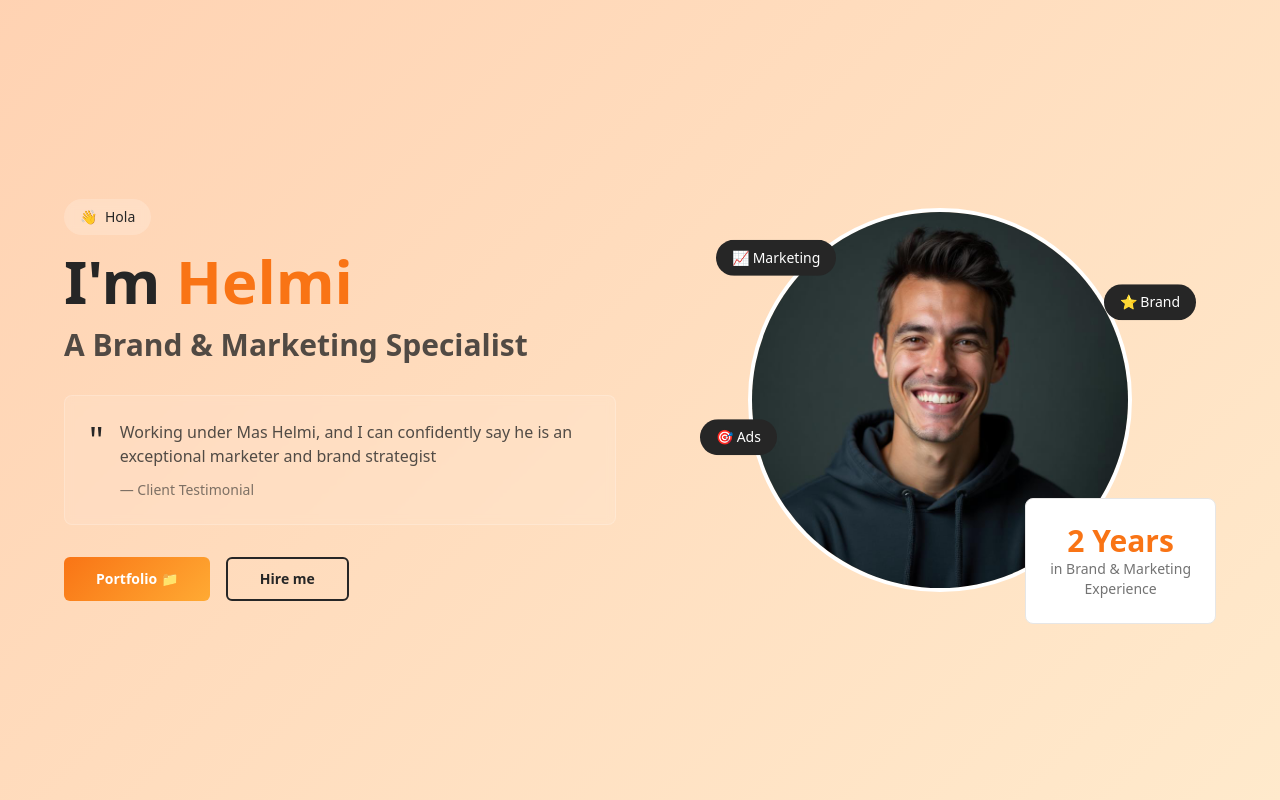
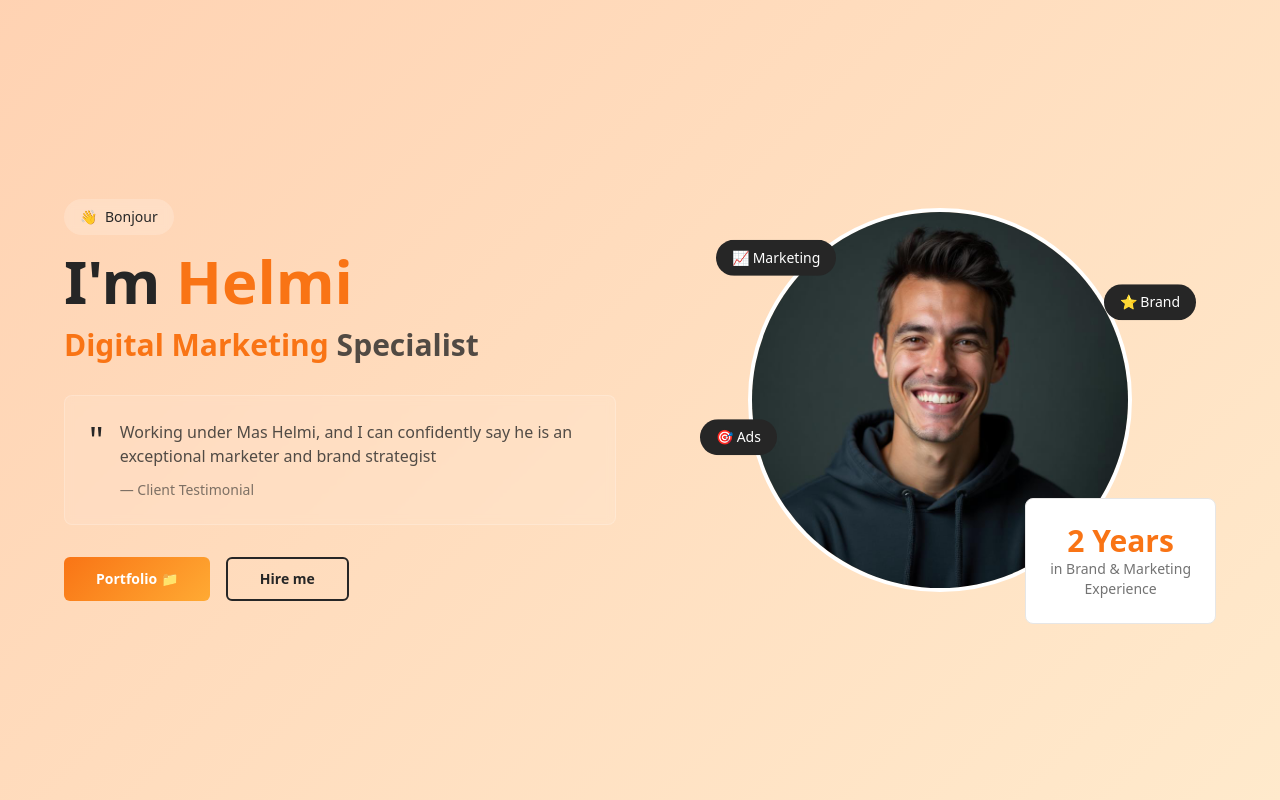
Before and after one commit to parth8347384798-svg/lead-shine-portfolio, a React (Vite) app: page / in a window 1280 px wide. Shown: the top 800 px of the page. Built offline with nearby package versions, Linux system fonts and the light colour scheme.

Commit message:
Update hero section animations
Add animation to hero section elements. Change "02 per second" to a different language. Add animation to "A Brand & Marketing Specialist" and automatically change "SEO Digital Marketing" to "A Brand & Marketing".

```diff
--- /dev/null
+++ b/src/components/AnimatedText.tsx
@@ -0,0 +1,32 @@
+import { useState, useEffect } from "react";
+
+interface AnimatedTextProps {
+  texts: string[];
+  interval?: number;
+  className?: string;
+}
+
+export const AnimatedText = ({ texts, interval = 2000, className = "" }: AnimatedTextProps) => {
+  const [currentIndex, setCurrentIndex] = useState(0);
+  const [isVisible, setIsVisible] = useState(true);
+
+  useEffect(() => {
+    const timer = setInterval(() => {
+      setIsVisible(false);
+      setTimeout(() => {
+        setCurrentIndex((prevIndex) => (prevIndex + 1) % texts.length);
+        setIsVisible(true);
+      }, 200);
+    }, interval);
+
+    return () => clearInterval(timer);
+  }, [texts.length, interval]);
+
+  return (
+    <span
+      className={`transition-all duration-200 ${isVisible ? 'opacity-100 scale-100' : 'opacity-0 scale-95'} ${className}`}
+    >
+      {texts[currentIndex]}
+    </span>
+  );
+};
--- a/src/components/HeroSection.tsx
+++ b/src/components/HeroSection.tsx
@@ -1,8 +1,12 @@
 import { Button } from "@/components/ui/button";
 import { FloatingBadge } from "./FloatingBadge";
+import { AnimatedText } from "./AnimatedText";
 import heroPortrait from "@/assets/hero-portrait.jpg";
 
 export const HeroSection = () => {
+  const greetings = ["Hola", "Hello", "Bonjour", "Hallo", "Ciao", "Olá", "こんにちは", "안녕하세요"];
+  const specialties = ["A Brand & Marketing", "SEO", "Digital Marketing"];
+
   return (
     <section className="min-h-screen bg-gradient-hero flex items-center justify-center px-4 py-20 relative overflow-hidden">
       <div className="max-w-6xl w-full grid lg:grid-cols-2 gap-12 items-center">
@@ -11,7 +15,7 @@ export const HeroSection = () => {
           <div className="space-y-4">
             <div className="inline-flex items-center gap-2 px-4 py-2 bg-white/20 rounded-full text-sm font-medium backdrop-blur-sm">
               <span>👋</span>
-              Hola
+              <AnimatedText texts={greetings} interval={2000} />
             </div>
 
             <h1 className="text-5xl lg:text-6xl font-bold text-foreground">
@@ -19,7 +23,7 @@ export const HeroSection = () => {
             </h1>
 
             <h2 className="text-2xl lg:text-3xl font-semibold text-foreground/80">
-              A Brand & Marketing Specialist
+              <AnimatedText texts={specialties} interval={2000} className="text-primary" /> Specialist
             </h2>
           </div>
 
```
